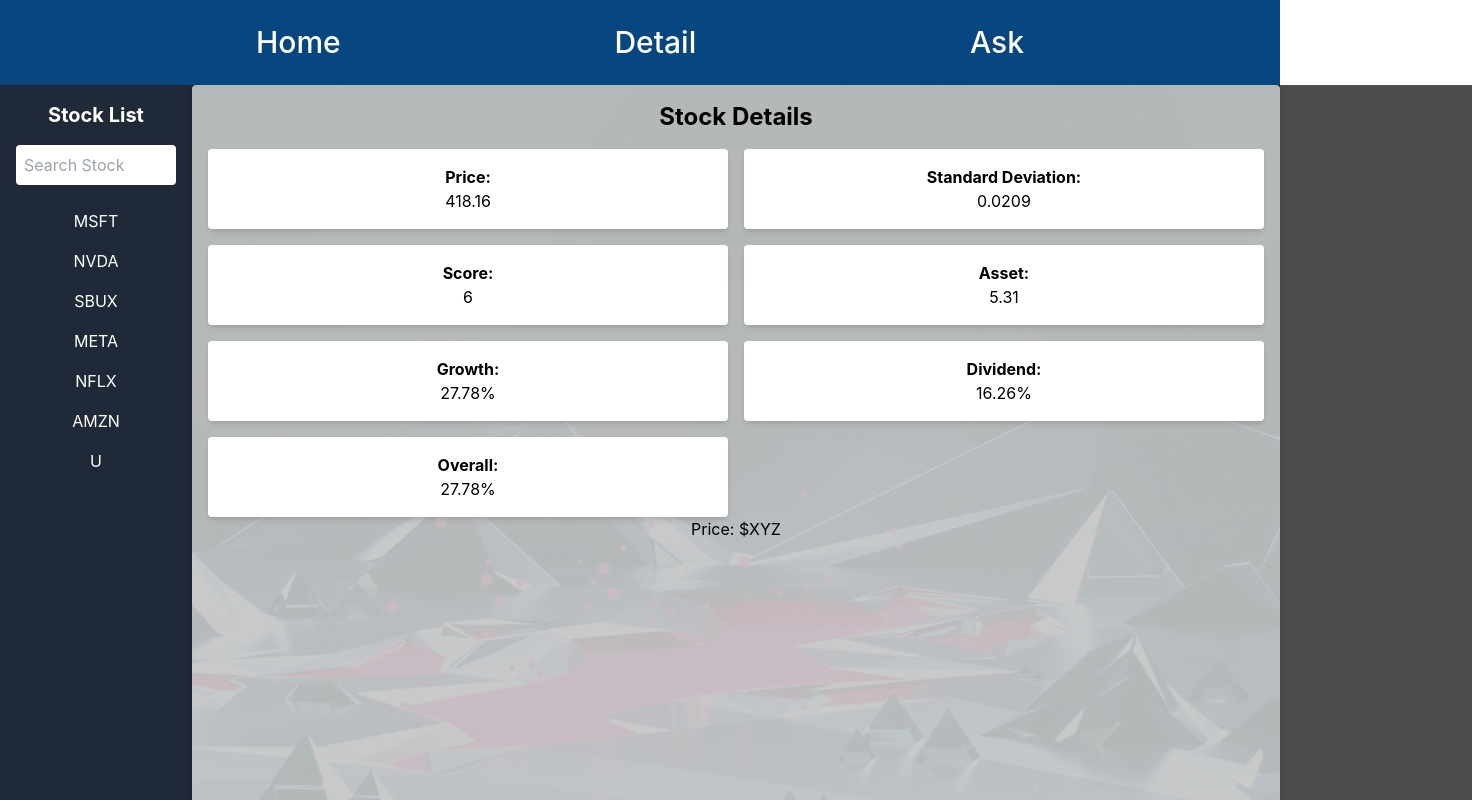
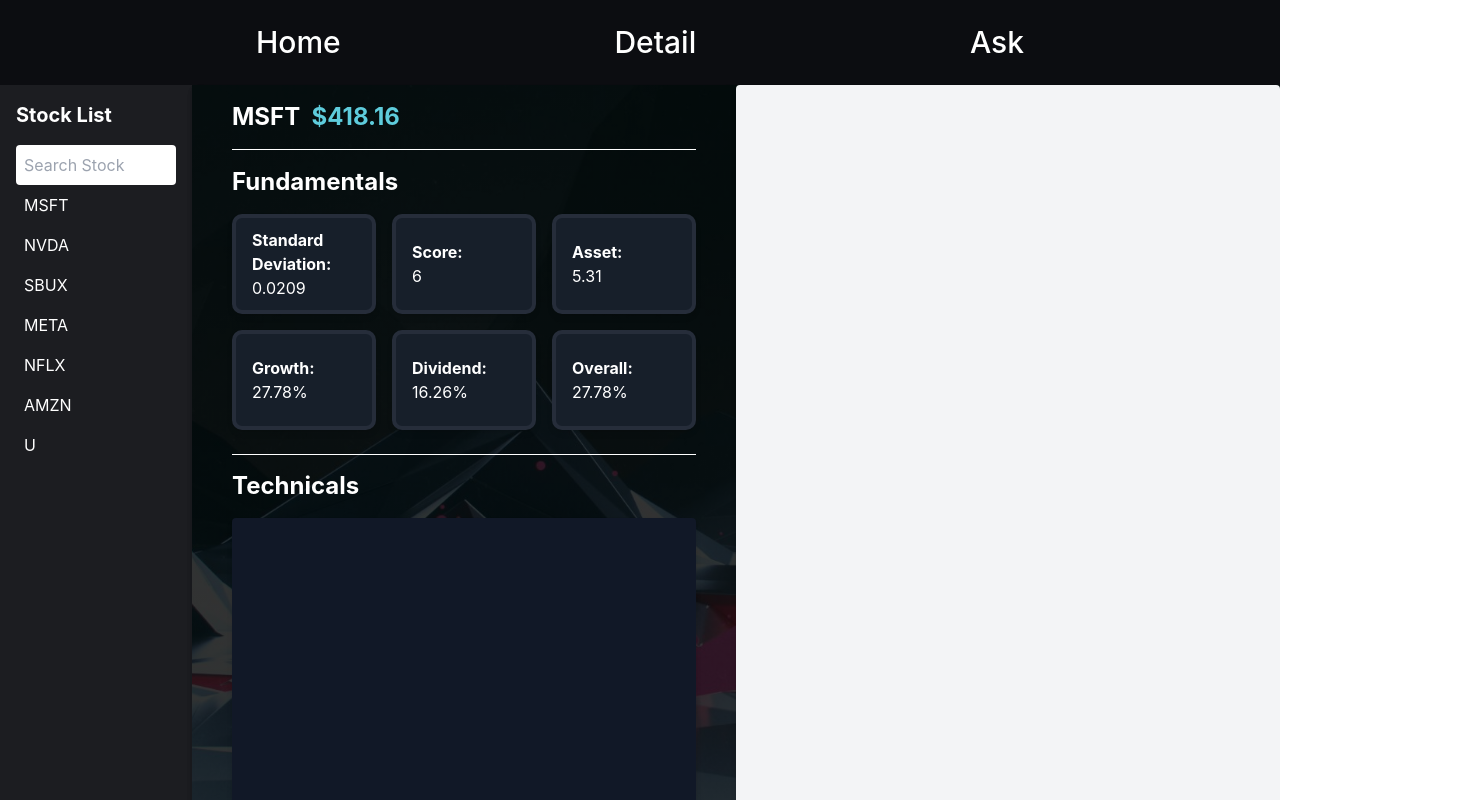
Before and after one commit to chreamy/Options-Trade, a React (Create React App) app in the folder f/: page / in a window 1280 px wide. Both pictures are taken after a click on the item "MSFT". Shown: the top 800 px of the page, 1472 px wide, since content can reach past the window. Built offline with nearby package versions, Linux system fonts and the light colour scheme.

Commit message:
tradingview

```diff
--- a/f/package.json
+++ b/f/package.json
@@ -7,6 +7,7 @@
     "@testing-library/react": "^13.4.0",
     "@testing-library/user-event": "^13.5.0",
     "react": "^18.3.1",
+    "react-card-flip": "^1.2.3",
     "react-dom": "^18.3.1",
     "react-router-dom": "^6.27.0",
     "react-scripts": "5.0.1",
--- a/f/public/index.html
+++ b/f/public/index.html
@@ -10,6 +10,11 @@
       content="Web site created using create-react-app"
     />
     <link rel="apple-touch-icon" href="%PUBLIC_URL%/logo192.png" />
+    <script
+      type="text/javascript"
+      src="https://s3.tradingview.com/tv.js"
+    ></script>
+
     <!--
       manifest.json provides metadata used when your web app is installed on a
       user's mobile device or desktop. See https://developers.google.com/web/fundamentals/web-app-manifest/
--- a/f/src/App.jsx
+++ b/f/src/App.jsx
@@ -10,7 +10,7 @@
 function App() {
   return (
     <Router>
-      <div className="App">
+      <div>
         <Nav />
         <Routes>
           <Route path="/" element={<Home />} />
--- a/f/src/comp/nav.jsx
+++ b/f/src/comp/nav.jsx
@@ -2,7 +2,7 @@
 import { BrowserRouter as Router, Routes, Route, Link } from "react-router-dom";
 function Nav() {
   return (
-    <div className="flex row w-[100%] justify-between bg-[#074681] text-white font-medium text-[30px] test-bold px-[20%] py-[20px]">
+    <div className="flex row w-[100%] justify-between bg-[#0c0d11] text-white font-medium text-[30px] test-bold px-[20%] py-[20px]">
       <div>
         <Link to="/">Home</Link>
       </div>
--- a/f/src/index.css
+++ b/f/src/index.css
@@ -4,6 +4,7 @@
 
 body {
   margin: 0;
+  padding: 0;
   font-family: -apple-system, BlinkMacSystemFont, "Segoe UI", "Roboto", "Oxygen",
     "Ubuntu", "Cantarell", "Fira Sans", "Droid Sans", "Helvetica Neue",
     sans-serif;
@@ -11,6 +12,11 @@
   -moz-osx-font-smoothing: grayscale;
 }
 
+:root {
+  margin: 0;
+  padding: 0;
+}
+
 code {
   font-family: source-code-pro, Menlo, Monaco, Consolas, "Courier New",
     monospace;
--- a/f/src/pages/home.jsx
+++ b/f/src/pages/home.jsx
@@ -1,5 +1,63 @@
-import React, { useState } from "react";
+import React, { useState, useEffect } from "react";
 import mt from "../assets/mountain.jpg";
+import ReactCardFlip from "react-card-flip";
+
+function Card({ label, val, description }) {
+  const [isFlipped, setIsFlipped] = useState(false);
+
+  const handleClick = () => {
+    setIsFlipped((prev) => !prev);
+  };
+
+  return (
+    <ReactCardFlip isFlipped={isFlipped} flipDirection="horizontal">
+      {/* Front of the Card */}
+      <div
+        className="hover:scale-[1.03] cursor-pointer bg-[#171f2a] border-[#262d3a] border-[4px] p-4 text-white shadow-md rounded-[10px] w-full h-[100px] flex flex-col justify-center"
+        onClick={handleClick}
+      >
+        <p className="font-bold">{label}</p>
+        <p>{val}</p>
+      </div>
+
+      <div
+        className="hover:scale-[1.03] cursor-pointer bg-[#262d3a] border-[#171f2a] border-[4px] p-4 text-white shadow-md rounded-[10px] w-full h-[100px] flex flex-col justify-center"
+        onClick={handleClick}
+      >
+        <p>{description}</p>
+      </div>
+    </ReactCardFlip>
+  );
+}
+
+function StockChart({ stockId }) {
+  useEffect(() => {
+    if (window.TradingView) {
+      new window.TradingView.widget({
+        width: "100%",
+        height: "100%",
+        symbol: stockId, // Use stockId as the ticker symbol
+        interval: "D",
+        timezone: "Etc/UTC",
+        theme: "dark",
+        style: "1",
+        locale: "en",
+        toolbar_bg: "#f1f3f6",
+        enable_publishing: false,
+        hide_side_toolbar: false,
+        allow_symbol_change: true,
+        container_id: "tradingview_chart",
+      });
+    }
+  }, [stockId]); // Re-render when stockId changes
+
+  return (
+    <div className="w-full h-[400px] bg-gray-900 rounded shadow-md">
+      {/* Embed TradingView widget */}
+      <div id="tradingview_chart" className="w-full h-full"></div>
+    </div>
+  );
+}
 
 function Home() {
   const stocks = {
@@ -72,7 +130,12 @@
   const [searchTerm, setSearchTerm] = useState("");
 
   const handleStockSelect = (stockId) => {
-    setSelectedStock(stocks[stockId]);
+    const selectedStockWithId = {
+      ...stocks[stockId],
+      stockId: stockId,
+    };
+
+    setSelectedStock(selectedStockWithId);
   };
 
   const filteredStocks = Object.keys(stocks).filter((stockId) =>
@@ -81,13 +144,13 @@
 
   return (
     <div className="flex h-screen">
-      <div className="w-[15%] bg-gray-800 text-white p-4">
+      <div className="w-[15%] bg-[#1c1d21] text-white p-4">
         <h2 className="text-xl font-bold mb-4">Stock List</h2>
 
         {/* Search Bar */}
         <input
           type="text"
-          className="w-full p-2 mb-4 rounded text-black"
+          className="w-full p-2 rounded text-black"
           placeholder="Search Stock"
           value={searchTerm}
           onChange={(e) => setSearchTerm(e.target.value)}
@@ -108,44 +171,77 @@
       </div>
 
       <div
-        className="w-[85%] bg-gray-100 bg-cover bg-center"
-        style={{ backgroundImage: `url(${mt})` }} // Apply background image
+        className="w-[85%] bg-gray-100 h-[100%] mb-0 bg-cover bg-center"
+        style={{
+          backgroundImage: `linear-gradient(rgba(0, 0, 0, 0.8), rgba(0, 0, 0, 0.8)), url(${mt})`,
+        }}
       >
-        <div className="w-full h-full absolute bg-black bg-opacity-70 z-0"></div>
         {selectedStock ? (
-          <div className="bg-white bg-opacity-70 p-4 absolute w-[85%] h-full z-1 shadow-md rounded">
-            <h2 className="text-2xl font-bold mb-4">Stock Details</h2>
-            <div className="grid grid-cols-2 gap-4">
-              <div className="bg-white p-4 shadow-md rounded">
-                <p className="font-bold">Price:</p>
-                <p>{selectedStock.price}</p>
+          <div className="absolute w-[85%] h-full z-1 shadow-md rounded">
+            <div className="flex w-full h-full">
+              <div className="w-1/2 p-4 shadow-md">
+                <div className="flex px-6">
+                  <h2 className="text-2xl text-white font-bold mb-4">
+                    {selectedStock.stockId.toUpperCase()}&nbsp;&nbsp;
+                  </h2>
+                  <h2 className="text-2xl text-[#5eccdc] font-bold mb-4">
+                    ${selectedStock.price}
+                  </h2>
+                </div>
+                <div className="bg-white h-[0.5px] w-auto mx-6 mb-4"></div>
+                <div className="flex px-6">
+                  <h2 className="text-2xl text-white font-bold mb-4">
+                    Fundamentals
+                  </h2>
+                </div>
+                <div className="grid grid-cols-3 gap-4 px-6">
+                  <Card
+                    label="Standard Deviation:"
+                    val={selectedStock.stdev.toFixed(4)}
+                    description="A measure of the price volatility."
+                  />
+                  <Card
+                    label="Score:"
+                    val={selectedStock.score}
+                    description="A rating based on financial metrics."
+                  />
+                  <Card
+                    label="Asset:"
+                    val={selectedStock.asset}
+                    description="The total assets held by the company."
+                  />
+                  <Card
+                    label="Growth:"
+                    val={`${selectedStock.growth}%`}
+                    description="The projected growth rate of the stock."
+                  />
+                  <Card
+                    label="Dividend:"
+                    val={`${selectedStock.dividend}%`}
+                    description="% of earnings distributed to shareholders."
+                  />
+                  <Card
+                    label="Overall:"
+                    val={`${selectedStock.overall}%`}
+                    description="The overall rating of the stock."
+                  />
+                </div>
+                <div className="bg-white h-[0.5px] w-auto mx-6 mb-4 mt-6"></div>
+                <div className="flex px-6">
+                  <h2 className="text-2xl text-white font-bold mb-4">
+                    Technicals
+                  </h2>
+                </div>
+                <div className="h-[300px] mx-6">
+                  <StockChart stockId={selectedStock.stockId} />
+                </div>
               </div>
-              <div className="bg-white p-4 shadow-md rounded">
-                <p className="font-bold">Standard Deviation:</p>
-                <p>{selectedStock.stdev.toFixed(4)}</p>
-              </div>
-              <div className="bg-white p-4 shadow-md rounded">
-                <p className="font-bold">Score:</p>
-                <p>{selectedStock.score}</p>
-              </div>
-              <div className="bg-white p-4 shadow-md rounded">
-                <p className="font-bold">Asset:</p>
-                <p>{selectedStock.asset}</p>
-              </div>
-              <div className="bg-white p-4 shadow-md rounded">
-                <p className="font-bold">Growth:</p>
-                <p>{selectedStock.growth}%</p>
-              </div>
-              <div className="bg-white p-4 shadow-md rounded">
-                <p className="font-bold">Dividend:</p>
-                <p>{selectedStock.dividend}%</p>
-              </div>
-              <div className="bg-white p-4 shadow-md rounded">
-                <p className="font-bold">Overall:</p>
-                <p>{selectedStock.overall}%</p>
+
+              {/* Right Pane (Blank) */}
+              <div className="w-1/2 p-4 shadow-md rounded bg-gray-100">
+                {/* This is the blank pane */}
               </div>
             </div>
-            <p>Price: $XYZ</p>
           </div>
         ) : (
           <p className="text-white">
```
Also changed, not shown: 1 other file (tests, documents, lock files or other folders).
